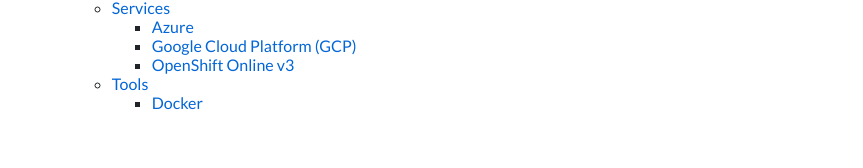
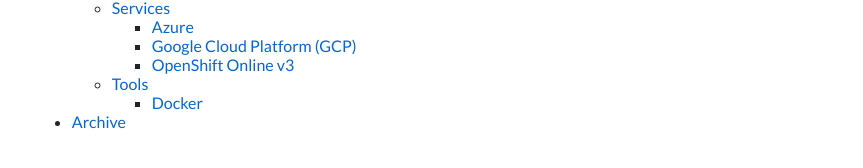
Before and after one commit to bmaupin/wiki, a Jekyll site: the page built from index.md, in a window 1280 px wide. Shown: the part 394-562 px from the top of the page, without its empty margins (28-891 px from the left). Built offline with Jekyll 4.4.1, drawn with Linux system fonts in a browser that asks for light colours; nearby versions of some CDN libraries; our own code applies the rules of GitHub Pages for plain Markdown files; comment, search, counter and statistics services are not loaded.

Commit message:
Don't show archive pages on the home page

```diff
--- a/_includes/subpage-listing.md
+++ b/_includes/subpage-listing.md
@@ -1,13 +1,22 @@
 {%- assign sorted_pages = site.pages | sort: 'url' -%}
 {%- for site_page in sorted_pages -%}
-  {% comment %} This is a workaround for site_page.url.beginswith(page.dir) {% endcomment %}
+  {% comment %} The next 3 lines are a workaround for site_page.url.beginswith(page.dir) {% endcomment %}
   {%- assign relative_subpage_url = site_page.url | remove_first: page.dir -%}
   {%- assign reconstructed_url = page.dir | append: relative_subpage_url -%}
   {%- if site_page.url == reconstructed_url and site_page.url != page.url -%}
     {%- if site_page.path != '404.md' and site_page.path != 'assets/css/style.scss' and site_page.path != 'index.md' -%}
-      {%- assign url_segments = relative_subpage_url | split: '/' -%}
-      {%- assign directory_title = site_page.dir | split: '/' | last | capitalize -%}
-      {%- for i in (2..url_segments.size ) -%}{{-"    "-}}{%- endfor -%} - [{{ site_page.title | default: directory_title }}]({{ relative_subpage_url }})
+      {% comment %} Don't show pages beginning with '/archive/' on the home page {% endcomment %}
+      {%- assign first_url_segment = site_page.url | slice: 1, site_page.url.size | split: '/' | first -%}
+      {%- unless page.url == '/' and first_url_segment == 'archive' -%}
+        {%- assign url_segments = relative_subpage_url | split: '/' -%}
+        {% comment %} The capitalized directory name will be used if the page doesn't have a title {% endcomment %}
+        {%- assign directory_title = site_page.dir | split: '/' | last | capitalize -%}
+        {% comment %} Indent links starting at the second level for a hierarchical page tree link list {% endcomment %}
+        {%- for i in (2..url_segments.size ) -%}{{-"    "-}}{%- endfor -%}- [{{ site_page.title | default: directory_title }}]({{ relative_subpage_url }})
+      {%- endunless %}
     {%- endif %}
   {%- endif %}
 {% endfor %}
+{% if page.url == '/' %}
+- [Archive]({{ '/archive/' | relative_url }})
+{% endif %}
```
